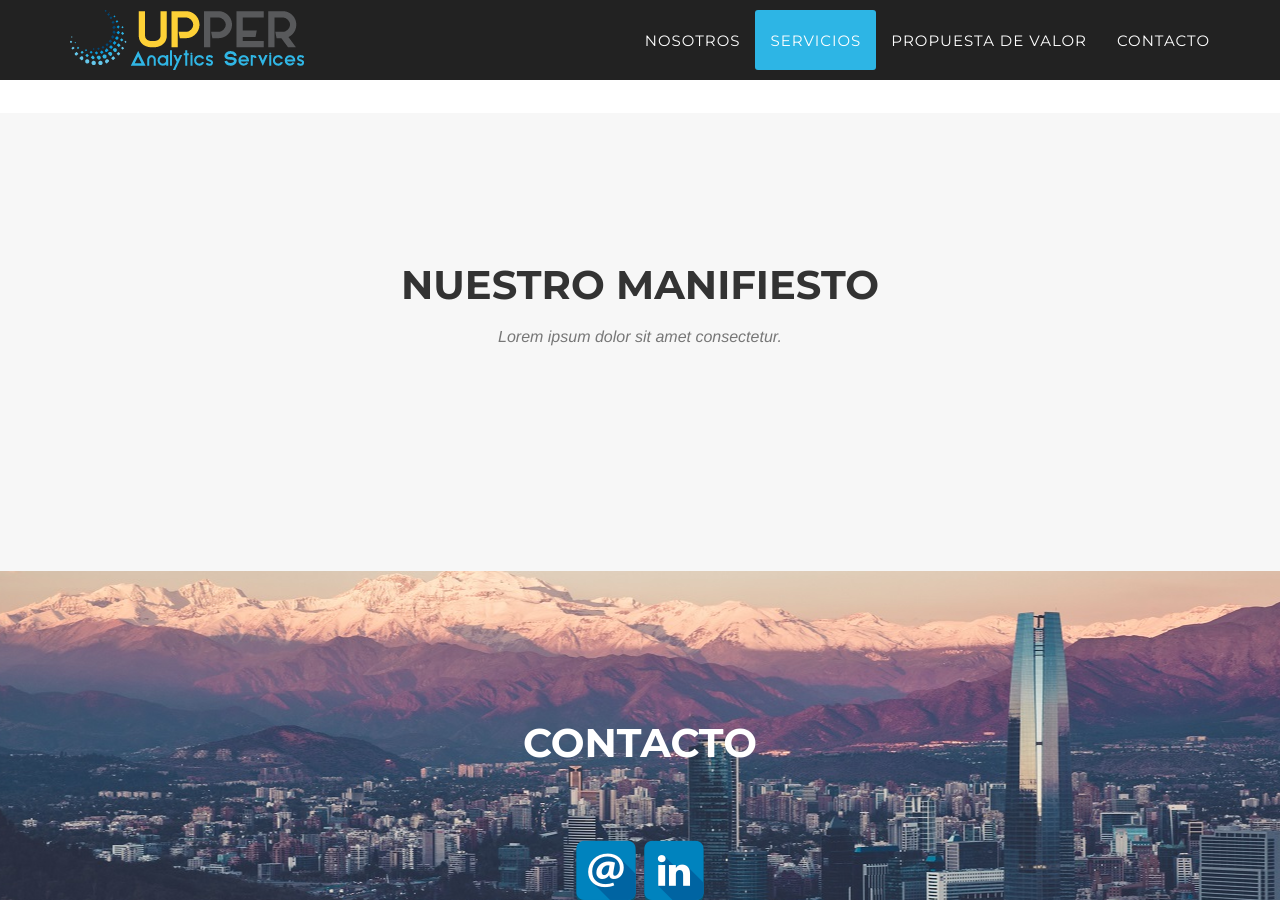
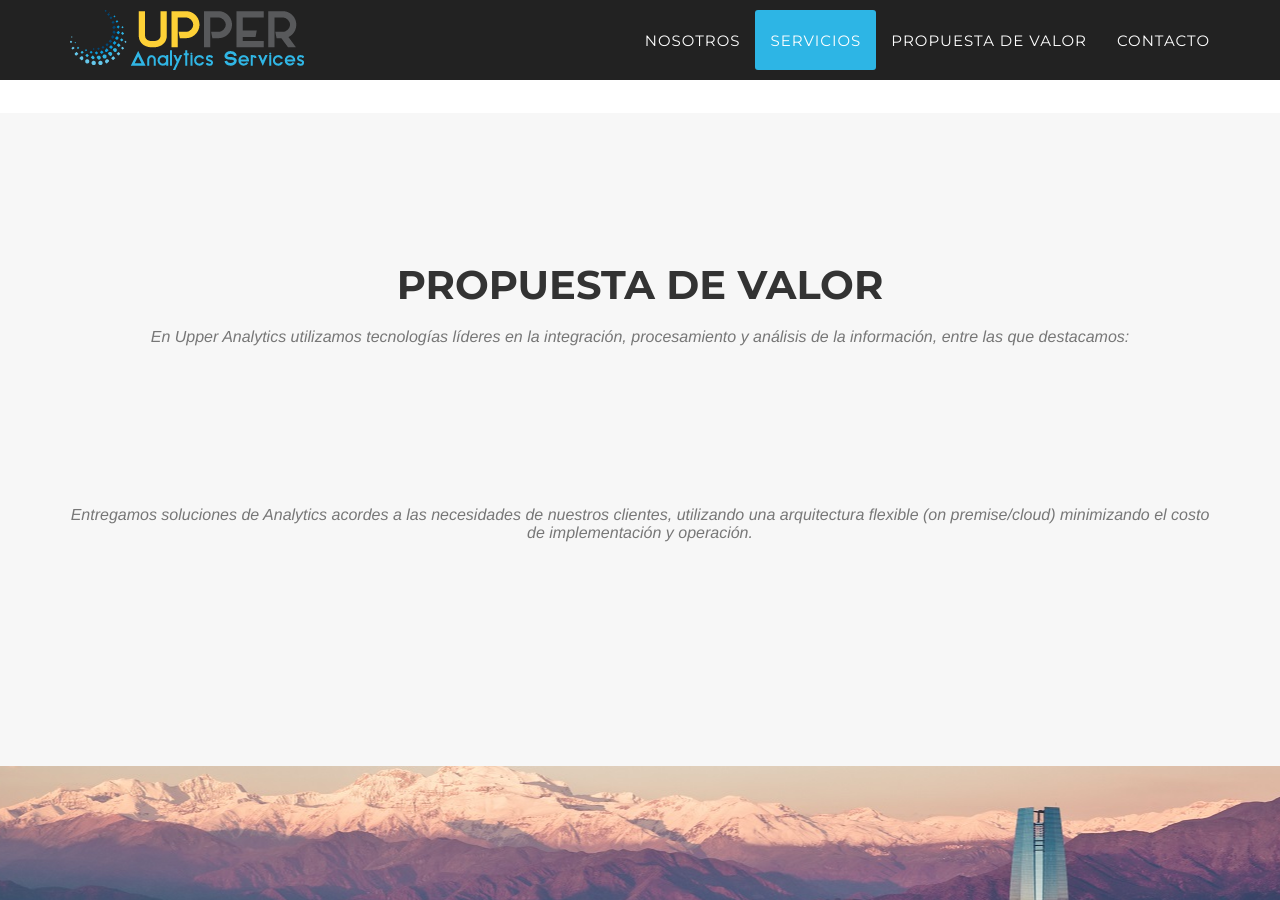
Before and after one commit to upperanalytics/upperanalytics.github.io, a Jekyll site: the page built from index.html, in a window 1280 px wide and 900 px high, scrolled down 2070 px. Built offline with Jekyll 4.4.1, drawn with Linux system fonts in a browser that asks for light colours; some web fonts are replaced.

Commit message:
actualizacion propuesta de valor

```diff
--- a/_includes/manifest.html
+++ b/_includes/manifest.html
@@ -3,8 +3,12 @@
         <div class="container">
             <div class="row">
                 <div class="col-lg-12 text-center">
-                    <h2 class="section-heading">Nuestro manifiesto</h2>
-                    <h3 class="section-subheading text-muted">Lorem ipsum dolor sit amet consectetur.</h3>
+                    <h2 class="section-heading">Propuesta de Valor</h2>
+                    <h3 class="section-subheading text-muted">En Upper Analytics utilizamos tecnologías líderes en la integración, procesamiento y análisis de la información, entre las que destacamos:</h3>
+                    <br>
+                    <br>
+                    <br>
+                    <h3 class="section-subheading text-muted">Entregamos soluciones de Analytics acordes a las necesidades de nuestros clientes, utilizando una arquitectura flexible (on premise/cloud) minimizando el costo de implementación y operación.</h3>
                 </div>
             </div>
 
```
